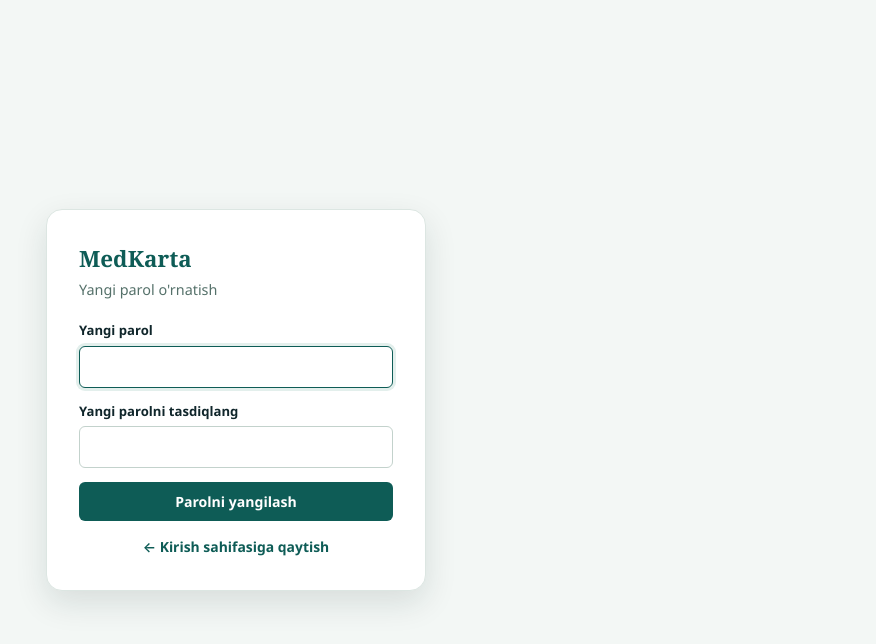
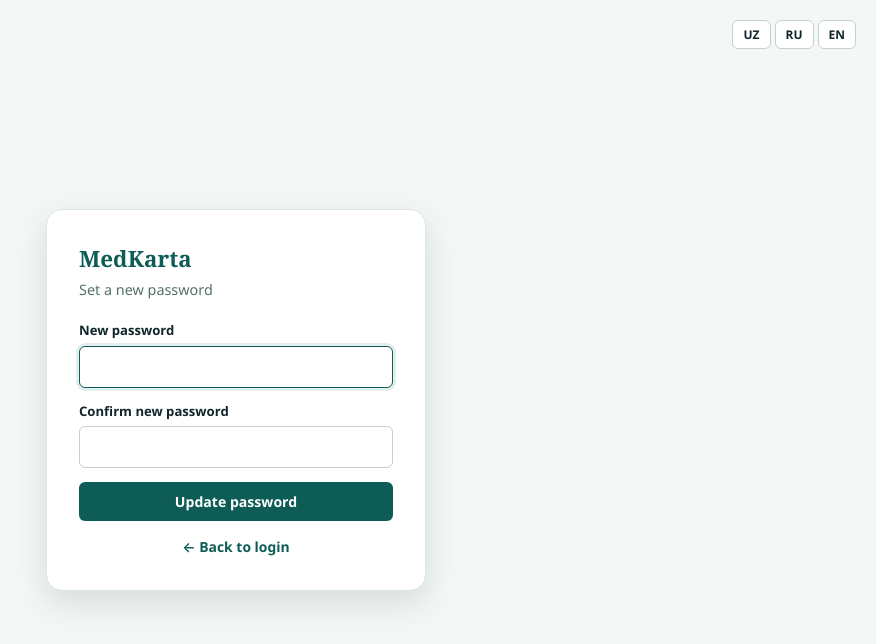
Before and after one commit to alishervoitov/frontend, a React app: page /reset-password/1/1 in a window 1280 px wide. Shown: the top 644 px of the page, without its empty margins (404-1280 px from the left). Built offline with nearby package versions, Linux system fonts and the light colour scheme; the HTML template or start-up script is replaced by a standard one.

Commit message:
resetpassword uchun kop tillilik

```diff
--- a/src/pages/ResetPasswordPage.jsx
+++ b/src/pages/ResetPasswordPage.jsx
@@ -1,10 +1,13 @@
 import { useState } from "react";
 import { useParams, useNavigate, Link } from "react-router-dom";
+import { useTranslation } from "react-i18next";
 import client from "../api/client";
+import LanguageSwitcher from "../components/LanguageSwitcher";
 
 export default function ResetPasswordPage() {
     const { uid, token } = useParams();
     const navigate = useNavigate();
+    const { t } = useTranslation();
 
     const [password, setPassword] = useState("");
     const [confirm, setConfirm] = useState("");
@@ -17,7 +20,7 @@ export default function ResetPasswordPage() {
         setError("");
 
         if (password !== confirm) {
-            setError("Parollar mos kelmadi.");
+            setError(t("auth.passwordMismatch"));
             return;
         }
 
@@ -30,7 +33,7 @@ export default function ResetPasswordPage() {
             setTimeout(() => navigate("/login"), 2000);
         } catch (err) {
             const detail = err.response?.data?.detail;
-            setError(Array.isArray(detail) ? detail[0] : detail || "Havola yaroqsiz yoki muddati tugagan.");
+            setError(Array.isArray(detail) ? detail[0] : detail || t("auth.invalidLink"));
         } finally {
             setLoading(false);
         }
@@ -38,33 +41,36 @@ export default function ResetPasswordPage() {
 
     return (
         <div className="auth-page">
+            <div style={{ position: "absolute", top: 20, right: 20 }}>
+                <LanguageSwitcher />
+            </div>
             <div className="auth-card">
-                <div className="auth-brand">MedKarta</div>
-                <div className="auth-sub">Yangi parol o'rnatish</div>
+                <div className="auth-brand">{t("app.name")}</div>
+                <div className="auth-sub">{t("auth.newPasswordTitle")}</div>
 
                 {success ? (
                     <div style={{ background: "var(--success-tint)", color: "#235940", padding: "10px 12px", borderRadius: 6, fontSize: "0.85rem" }}>
-                        Parol muvaffaqiyatli yangilandi. Kirish sahifasiga yo'naltirilmoqdasiz...
+                        {t("auth.passwordUpdated")}
                     </div>
                 ) : (
                     <form onSubmit={handleSubmit}>
                         {error && <div className="alert-error">{error}</div>}
                         <div className="field">
-                            <label>Yangi parol</label>
+                            <label>{t("auth.newPassword")}</label>
                             <input type="password" value={password} onChange={(e) => setPassword(e.target.value)} required autoFocus />
                         </div>
                         <div className="field">
-                            <label>Yangi parolni tasdiqlang</label>
+                            <label>{t("auth.confirmNewPassword")}</label>
                             <input type="password" value={confirm} onChange={(e) => setConfirm(e.target.value)} required />
                         </div>
                         <button className="btn btn-primary" type="submit" disabled={loading}>
-                            {loading ? "Saqlanmoqda..." : "Parolni yangilash"}
+                            {loading ? t("auth.saving") : t("auth.updatePassword")}
                         </button>
                     </form>
                 )}
 
                 <div className="auth-switch">
-                    <Link to="/login">← Kirish sahifasiga qaytish</Link>
+                    <Link to="/login">{t("auth.backToLogin")}</Link>
                 </div>
             </div>
         </div>
```
